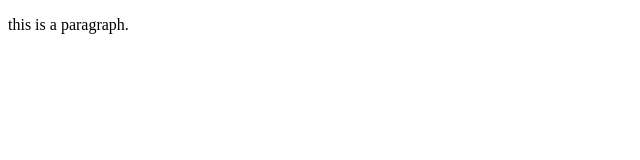
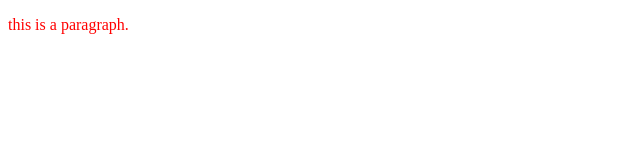
Before and after one commit to trannhathuy444/schedule-demo, a plain HTML site: page index.html in a window 1280 px wide. Shown: the whole page, without its empty margins (0-640 px from the left). Drawn offline with Linux system fonts and the light colour scheme.

Commit message:
Update index.html

```diff
--- a/index.html
+++ b/index.html
@@ -1,6 +1,6 @@
 <!DOCTYPE html>
 <html>
     <body>
-        <p> this is a paragraph.</p>
+        <p style="color:red"> this is a paragraph.</p>
     </body>
 </html>
```
